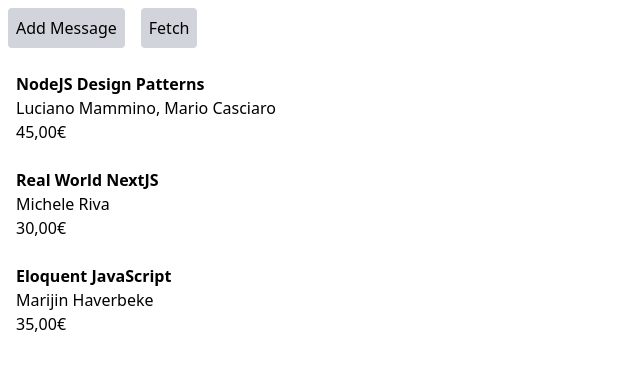
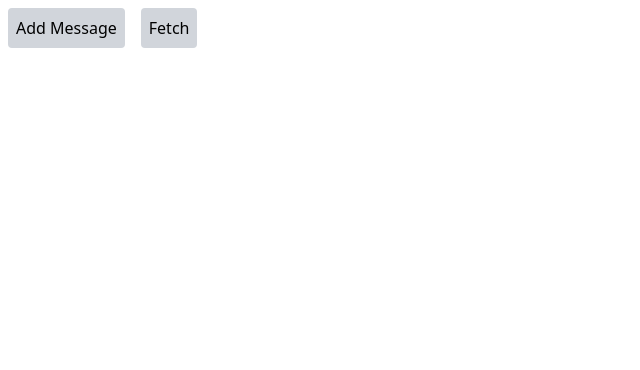
Before and after one commit to emanuelegurini/react-vite-ts-book-manager, a React (Vite) app: page / in a window 1280 px wide. Shown: the top 370 px of the page, without its empty margins (0-640 px from the left). Built offline with nearby package versions, Linux system fonts and the light colour scheme; data requests are answered from the project's data file.

Commit message:
Add: TODO

```diff
--- a/src/App.tsx
+++ b/src/App.tsx
@@ -1,4 +1,4 @@
-import { useEffect, useState } from "react";
+import { useState } from "react";
 import { ToastManager } from "@/components";
 import { ToastContext } from "@/context/index";
 import { uuidv4, ENDPOINTS } from "@/utils";
@@ -6,8 +6,11 @@
 import { useFecth } from "./shared/hooks/useFetch";
 
 function App() {
-  const { data, isLoading, error, refetch } = useFecth(ENDPOINTS.BOOKS);
   const [messages, setMessages] = useState<Array<IMessage>>([]);
+  const { data, isLoading, error, refetch } = useFecth(
+    ENDPOINTS.BOOKS,
+    setMessages
+  );
 
   const addToast = () => {
     setMessages((prev: Array<IMessage>) => [
@@ -15,13 +18,6 @@
       { message: "messaggio", id: uuidv4() },
     ]);
   };
-
-  /*   useEffect(() => {
-    setMessages((prev: Array<IMessage>) => [
-      ...prev,
-      { message: "Fetch avvenuta con successo!", id: uuidv4() },
-    ]);
-  }, [data, error]); */
 
   return (
     <ToastContext.Provider value={{ messages, setMessages }}>
@@ -31,18 +27,7 @@
       <button className="bg-gray-300 m-2 p-2 rounded" onClick={() => refetch()}>
         Fetch
       </button>
-      <ul>
-        {data?.map((book: IBook) => {
-          const { title, author, price, id } = book;
-          return (
-            <li className="p-2 m-2" key={"book-" + id}>
-              <h2 className="font-bold ">{title}</h2>
-              <h3>{author}</h3>
-              <p>{price}€</p>
-            </li>
-          );
-        })}
-      </ul>
+
       <ToastManager />
     </ToastContext.Provider>
   );
--- a/src/shared/hooks/useFetch.ts
+++ b/src/shared/hooks/useFetch.ts
@@ -3,8 +3,8 @@
 import { IBook, IMessage } from "@/model";
 import { uuidv4 } from "@/utils";
 
-export const useFecth = (urlToFetch: string) => {
-  const { messages, setMessages } = useContext(ToastContext);
+export const useFecth = (urlToFetch: string, setMessages: any) => {
+  //const { messages, setMessages } = useContext(ToastContext);
   const [data, setData] = useState<Array<IBook>>([]);
   const [error, setError] = useState<string | null>(null);
   const [isLoading, setIsLoading] = useState<boolean>(false);
```
Also changed, not shown: 1 other file (tests, documents, lock files or other folders).
